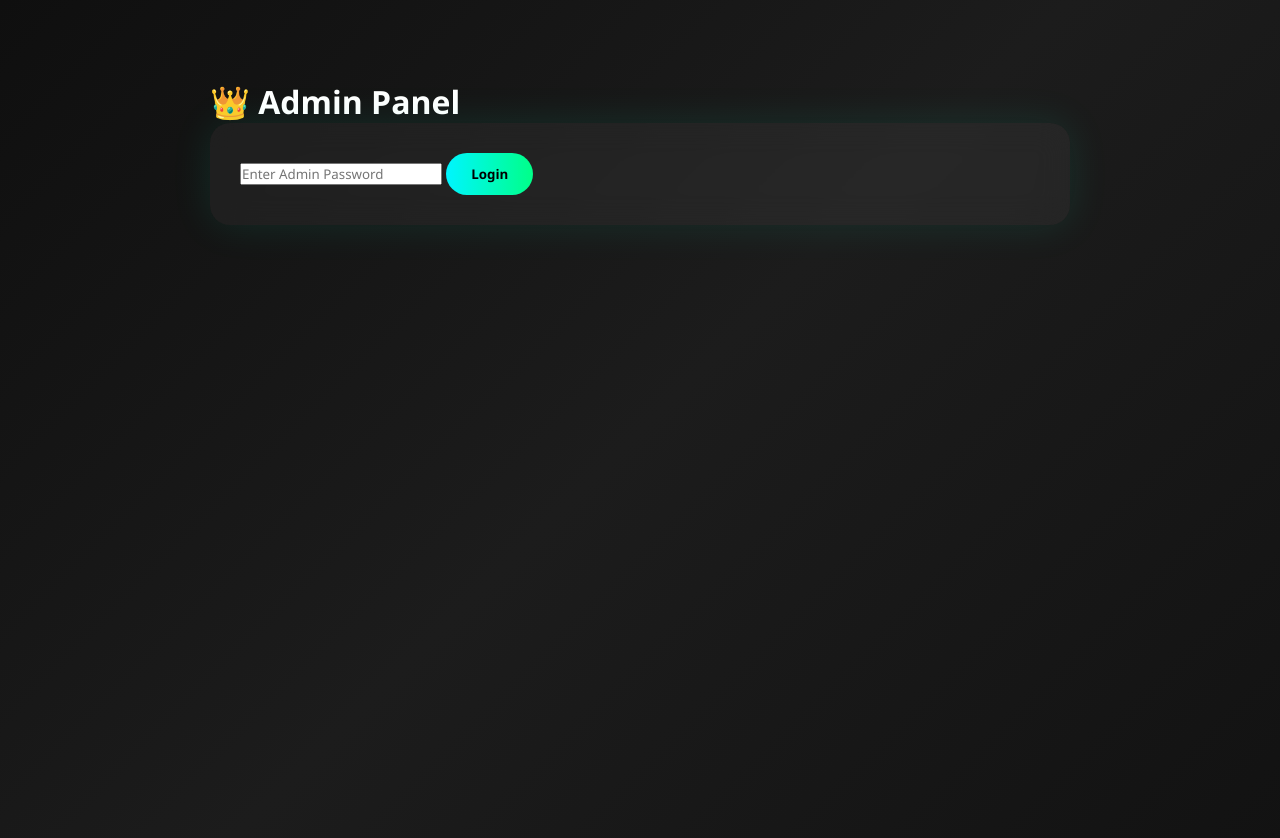
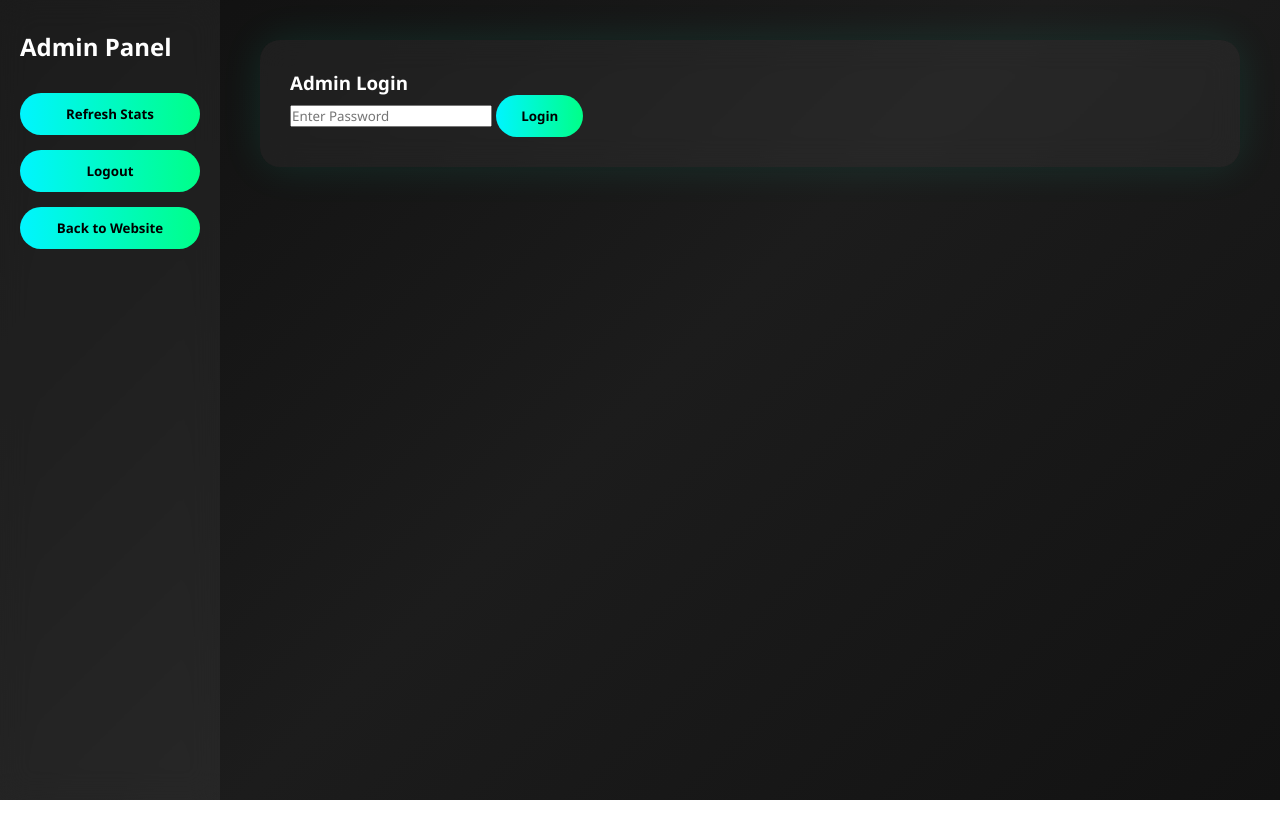
Before and after one commit to Hdzxyz/tempmail-pro, a website: page public/admin.html in a window 1280 px wide. After the commit the page ends 800 px from the top, so only its background shows below. Drawn offline with Linux system fonts and the light colour scheme.

Commit message:
Update admin.html

```diff
--- a/public/admin.html
+++ b/public/admin.html
@@ -82,23 +82,34 @@ setInterval(function() {
 
 <body>
 
-<div class="container">
-  <h1>👑 Admin Panel</h1>
+<div class="admin-layout">
+
+  <div class="sidebar">
+    <h2>Admin Panel</h2>
+    <button onclick="loadStats()">Refresh Stats</button>
+    <button onclick="logout()">Logout</button>
+    <button onclick="goBack()">Back to Website</button>
+  </div>
+
+  <div class="dashboard">
 
     <div id="loginBox" class="card">
-    <input type="password" id="password" placeholder="Enter Admin Password">
+      <h3>Admin Login</h3>
+      <input type="password" id="password" placeholder="Enter Password">
       <button onclick="login()">Login</button>
     </div>
 
-  <div id="dashboard" style="display:none;">
+    <div id="dashboardContent" style="display:none;">
       <div class="card">
         <h3>Statistics</h3>
         <p>Total Emails: <span id="emails">0</span></p>
         <p>Total Messages: <span id="messages">0</span></p>
         <p>Active Domains: <span id="domains">0</span></p>
-      <button onclick="loadStats()">Refresh</button>
       </div>
     </div>
+
+  </div>
+
 </div>
 
 <script>
@@ -113,7 +124,7 @@ async function login() {
 
   if (res.ok) {
     document.getElementById("loginBox").style.display = "none"
-    document.getElementById("dashboard").style.display = "block"
+    document.getElementById("dashboardContent").style.display = "block"
     loadStats()
   } else {
     window.location.href = "/login-failed.html"
@@ -129,16 +140,15 @@ async function loadStats() {
   document.getElementById("domains").innerText = data.activeDomains
 }
 
-/* Disable Zoom */
-document.addEventListener('wheel', function(e){
-  if(e.ctrlKey){ e.preventDefault(); }
-}, { passive:false });
+function logout() {
+  document.getElementById("dashboardContent").style.display = "none"
+  document.getElementById("loginBox").style.display = "block"
+}
 
-document.addEventListener('keydown', function(e){
-  if(e.ctrlKey && (e.key === '+' || e.key === '-' || e.key === '0')){
-    e.preventDefault();
+function goBack() {
+  window.location.href = "/"
 }
-});
 </script>
+
 </body>
   </html>
```
Lines whose indentation alone changed are shown as unchanged.
